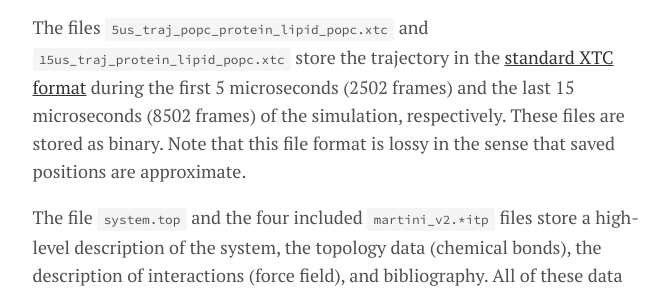
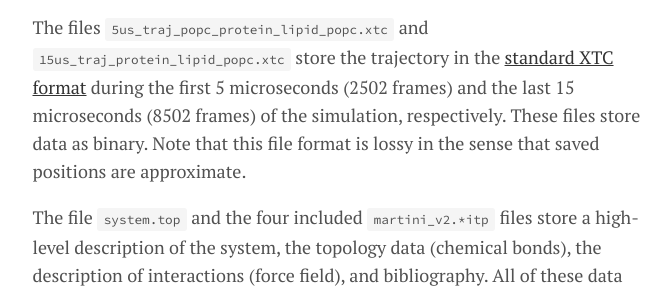
Before and after one commit to WestGrid/visualizeThis, a Jekyll site: the page built from menu/scientific.md, in a window 1280 px wide and 900 px high, scrolled down 2068 px. Shown: the part 185-479 px from the top of the window, without its empty margins (300-971 px from the left). Built offline with Jekyll 4.4.1, drawn with Linux system fonts in a browser that asks for light colours.

Commit message:
2018-Sep-24 13:17

```diff
--- a/menu/scientific.md
+++ b/menu/scientific.md
@@ -69,7 +69,7 @@ bead. Here we describe formatting of all fields using the first bead as an examp
 The files `5us_traj_popc_protein_lipid_popc.xtc` and `15us_traj_protein_lipid_popc.xtc` store the
 trajectory in the <a href="http://manual.gromacs.org/current/online/xtc.html" target="_blank">standard
 XTC format</a> during the first 5 microseconds (2502 frames) and the last 15 microseconds (8502 frames)
-of the simulation, respectively. These files are stored as binary. Note that this file format is lossy in
+of the simulation, respectively. These files store data as binary. Note that this file format is lossy in
 the sense that saved positions are approximate.
 
 The file `system.top` and the four included `martini_v2.*itp` files store a high-level description of the
```
